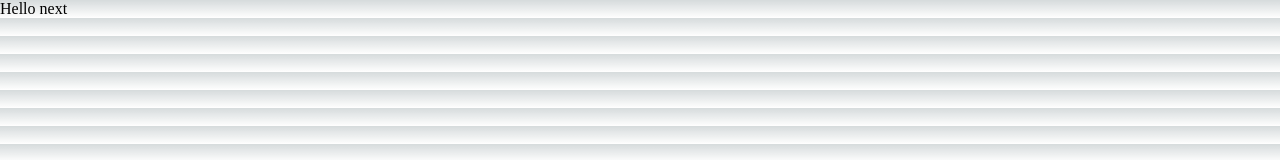
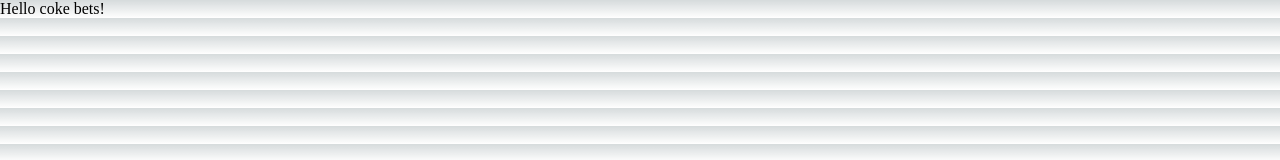
Before and after one commit to dbjoEq/coke-bets, a Next.js app: page / in a window 1280 px wide. Shown: the top 160 px of the page. Built offline with nearby package versions, Linux system fonts and the light colour scheme.

Commit message:
feat: Update welcoming text

```diff
--- a/pages/index.tsx
+++ b/pages/index.tsx
@@ -14,7 +14,7 @@ export default function Home() {
         <link rel="icon" href="/favicon.ico" />
       </Head>
       <main className={styles.main}>
-        <div>Hello next</div>
+        <div>Hello coke bets!</div>
       </main>
     </>
   )
```
